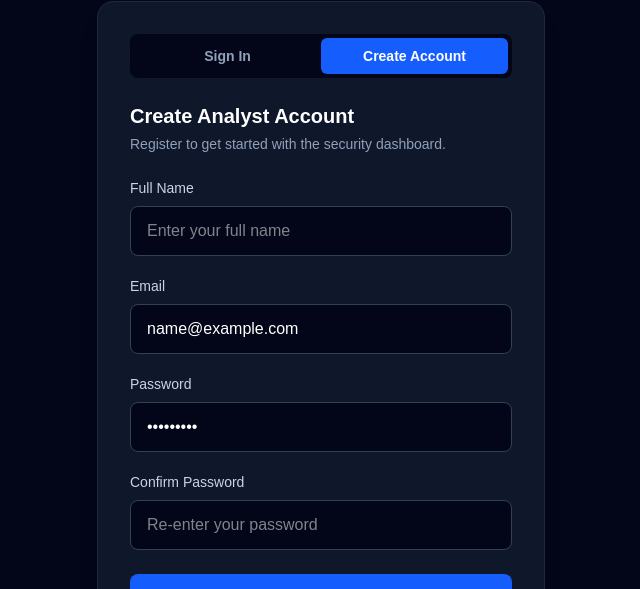
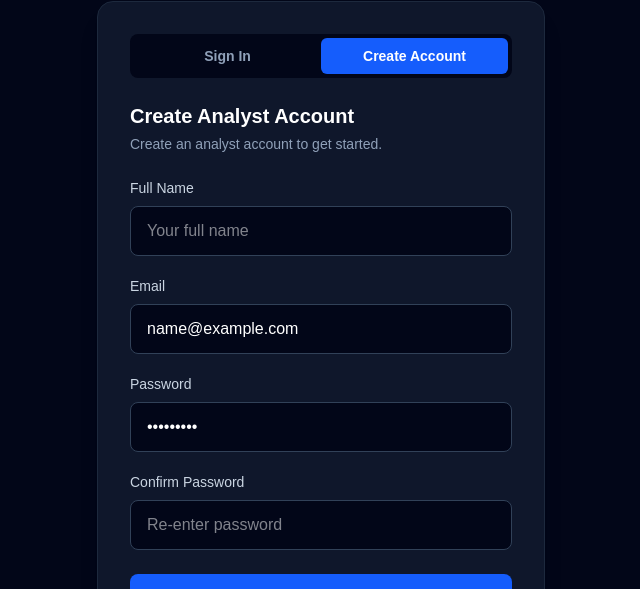
Before and after one commit to manasi132/threat-intel-platform, a Next.js app: page / in a window 1280 px wide. Both pictures are taken after typing "name@example.com", "Sample123" into the empty fields and a click on the button "Create Account". Shown: the part 211-800 px from the top of the page, without its empty margins (319-959 px from the left). Built offline with nearby package versions, Linux system fonts and the light colour scheme.

Commit message:
Connect analyst sign-up and sign-in forms to auth API

```diff
--- a/app/page.tsx
+++ b/app/page.tsx
@@ -2,204 +2,92 @@
 
 import { useState } from "react";
 
-type AuthMode = "signin" | "signup";
+type Mode = "signin" | "signup";
 
 export default function Home() {
-  const [mode, setMode] = useState<AuthMode>("signin");
+  const [mode, setMode] = useState<Mode>("signin");
   const [name, setName] = useState("");
   const [email, setEmail] = useState("");
   const [password, setPassword] = useState("");
-  const [confirmPassword, setConfirmPassword] = useState("");
+  const [confirm, setConfirm] = useState("");
+  const [busy, setBusy] = useState(false);
+  const [message, setMessage] = useState("");
+  const signup = mode === "signup";
 
-  const isSignUp = mode === "signup";
-
-  const handleSubmit = (e: React.FormEvent) => {
+  async function submit(e: React.FormEvent<HTMLFormElement>) {
     e.preventDefault();
-
-    if (!email.trim() || !password) {
-      alert("Please enter your email and password.");
+    setMessage("");
+    if (signup && password !== confirm) {
+      setMessage("Passwords do not match.");
       return;
     }
-
-    if (isSignUp) {
-      if (!name.trim()) {
-        alert("Please enter your full name.");
+    setBusy(true);
+    try {
+      const response = await fetch(signup ? "/api/auth/register" : "/api/auth/login", {
+        method: "POST",
+        headers: { "Content-Type": "application/json" },
+        body: JSON.stringify({ fullName: name, email, password }),
+      });
+      const data = await response.json();
+      if (!response.ok) {
+        setMessage(data.error || "Unable to continue. Please try again.");
         return;
       }
-      if (password.length < 8) {
-        alert("Please use a password with at least 8 characters.");
-        return;
+      if (signup) {
+        setMessage("Account created. Sign in with your new credentials.");
+        setMode("signin");
+        setPassword("");
+        setConfirm("");
+      } else {
+        window.location.href = data.user?.role === "Admin" ? "/admin/analysts" : "/dashboard";
       }
-      if (password !== confirmPassword) {
-        alert("The passwords do not match.");
-        return;
-      }
-
-      // Registration is not connected to the database yet.
-      alert("The sign-up screen is ready, but account creation still needs to be connected to the MySQL authentication API.");
-      return;
+    } catch {
+      setMessage("Could not reach the server. Check that the app is running.");
+    } finally {
+      setBusy(false);
     }
-
-    // Demo sign-in behavior: real password verification is not implemented yet.
-    window.location.href = "/dashboard";
-  };
+  }
 
   return (
     <main className="flex min-h-screen items-center justify-center bg-slate-950 px-6 py-10">
       <div className="w-full max-w-md">
         <div className="mb-8 text-center">
-          <div className="mx-auto mb-4 flex h-14 w-14 items-center justify-center rounded-xl bg-blue-600 text-xl font-bold text-white">
-            TI
-          </div>
-
-          <h1 className="text-3xl font-bold text-white">
-            Threat Intel Platform
-          </h1>
-
-          <p className="mt-2 text-slate-400">
-            Threat Intelligence &amp; IOC Correlation
-          </p>
+          <div className="mx-auto mb-4 flex h-14 w-14 items-center justify-center rounded-xl bg-blue-600 text-xl font-bold text-white">TI</div>
+          <h1 className="text-3xl font-bold text-white">Threat Intel Platform</h1>
+          <p className="mt-2 text-slate-400">Threat Intelligence &amp; IOC Correlation</p>
         </div>
-
         <section className="rounded-2xl border border-slate-800 bg-slate-900 p-6 shadow-xl sm:p-8">
           <div className="mb-6 grid grid-cols-2 rounded-lg bg-slate-950 p-1">
-            <button
-              type="button"
-              onClick={() => setMode("signin")}
-              className={`rounded-md px-3 py-2 text-sm font-semibold transition ${
-                !isSignUp
-                  ? "bg-blue-600 text-white"
-                  : "text-slate-400 hover:text-white"
-              }`}
-              aria-pressed={!isSignUp}
-            >
-              Sign In
-            </button>
-            <button
-              type="button"
-              onClick={() => setMode("signup")}
-              className={`rounded-md px-3 py-2 text-sm font-semibold transition ${
-                isSignUp
-                  ? "bg-blue-600 text-white"
-                  : "text-slate-400 hover:text-white"
-              }`}
-              aria-pressed={isSignUp}
-            >
-              Create Account
-            </button>
+            {(["signin", "signup"] as Mode[]).map((item) => (
+              <button key={item} type="button" onClick={() => { setMode(item); setMessage(""); }}
+                className={`rounded-md px-3 py-2 text-sm font-semibold ${mode === item ? "bg-blue-600 text-white" : "text-slate-400 hover:text-white"}`}>
+                {item === "signin" ? "Sign In" : "Create Account"}
+              </button>
+            ))}
           </div>
-
-          <h2 className="text-xl font-semibold text-white">
-            {isSignUp ? "Create Analyst Account" : "Analyst Login"}
-          </h2>
-          <p className="mb-6 mt-1 text-sm text-slate-400">
-            {isSignUp
-              ? "Register to get started with the security dashboard."
-              : "Sign in to access the security dashboard."}
-          </p>
-
-          <form onSubmit={handleSubmit}>
-            {isSignUp && (
-              <>
-                <label
-                  htmlFor="fullName"
-                  className="mb-2 block text-sm font-medium text-slate-300"
-                >
-                  Full Name
-                </label>
-                <input
-                  id="fullName"
-                  type="text"
-                  autoComplete="name"
-                  value={name}
-                  onChange={(e) => setName(e.target.value)}
-                  placeholder="Enter your full name"
-                  className="mb-5 w-full rounded-lg border border-slate-700 bg-slate-950 px-4 py-3 text-white outline-none focus:border-blue-500"
-                  required
-                />
-              </>
-            )}
-
-            <label
-              htmlFor="email"
-              className="mb-2 block text-sm font-medium text-slate-300"
-            >
-              Email
-            </label>
-            <input
-              id="email"
-              type="email"
-              autoComplete="email"
-              value={email}
-              onChange={(e) => setEmail(e.target.value)}
-              placeholder="analyst@example.com"
-              className="mb-5 w-full rounded-lg border border-slate-700 bg-slate-950 px-4 py-3 text-white outline-none focus:border-blue-500"
-              required
-            />
-
-            <label
-              htmlFor="password"
-              className="mb-2 block text-sm font-medium text-slate-300"
-            >
-              Password
-            </label>
-            <input
-              id="password"
-              type="password"
-              autoComplete={isSignUp ? "new-password" : "current-password"}
-              value={password}
-              onChange={(e) => setPassword(e.target.value)}
-              placeholder={isSignUp ? "Create a password (8+ characters)" : "Enter your password"}
-              className="mb-5 w-full rounded-lg border border-slate-700 bg-slate-950 px-4 py-3 text-white outline-none focus:border-blue-500"
-              minLength={isSignUp ? 8 : undefined}
-              required
-            />
-
-            {isSignUp && (
-              <>
-                <label
-                  htmlFor="confirmPassword"
-                  className="mb-2 block text-sm font-medium text-slate-300"
-                >
-                  Confirm Password
-                </label>
-                <input
-                  id="confirmPassword"
-                  type="password"
-                  autoComplete="new-password"
-                  value={confirmPassword}
-                  onChange={(e) => setConfirmPassword(e.target.value)}
-                  placeholder="Re-enter your password"
-                  className="mb-6 w-full rounded-lg border border-slate-700 bg-slate-950 px-4 py-3 text-white outline-none focus:border-blue-500"
-                  minLength={8}
-                  required
-                />
-              </>
-            )}
-
-            <button
-              type="submit"
-              className="w-full rounded-lg bg-blue-600 py-3 font-semibold text-white transition hover:bg-blue-500"
-            >
-              {isSignUp ? "Create Account" : "Sign In"}
-            </button>
+          <h2 className="text-xl font-semibold text-white">{signup ? "Create Analyst Account" : "Analyst Login"}</h2>
+          <p className="mb-6 mt-1 text-sm text-slate-400">{signup ? "Create an analyst account to get started." : "Sign in to access the security dashboard."}</p>
+          <form onSubmit={submit}>
+            {signup && <>
+              <label htmlFor="name" className="mb-2 block text-sm font-medium text-slate-300">Full Name</label>
+              <input id="name" value={name} onChange={(e) => setName(e.target.value)} autoComplete="name" required maxLength={100} placeholder="Your full name" className="mb-5 w-full rounded-lg border border-slate-700 bg-slate-950 px-4 py-3 text-white outline-none focus:border-blue-500" />
+            </>}
+            <label htmlFor="email" className="mb-2 block text-sm font-medium text-slate-300">Email</label>
+            <input id="email" type="email" value={email} onChange={(e) => setEmail(e.target.value)} autoComplete="email" required maxLength={150} placeholder="analyst@example.com" className="mb-5 w-full rounded-lg border border-slate-700 bg-slate-950 px-4 py-3 text-white outline-none focus:border-blue-500" />
+            <label htmlFor="password" className="mb-2 block text-sm font-medium text-slate-300">Password</label>
+            <input id="password" type="password" value={password} onChange={(e) => setPassword(e.target.value)} autoComplete={signup ? "new-password" : "current-password"} required minLength={signup ? 10 : 1} placeholder={signup ? "At least 10 characters" : "Enter your password"} className="mb-5 w-full rounded-lg border border-slate-700 bg-slate-950 px-4 py-3 text-white outline-none focus:border-blue-500" />
+            {signup && <>
+              <label htmlFor="confirm" className="mb-2 block text-sm font-medium text-slate-300">Confirm Password</label>
+              <input id="confirm" type="password" value={confirm} onChange={(e) => setConfirm(e.target.value)} required minLength={10} autoComplete="new-password" placeholder="Re-enter password" className="mb-6 w-full rounded-lg border border-slate-700 bg-slate-950 px-4 py-3 text-white outline-none focus:border-blue-500" />
+            </>}
+            {message && <p role="status" className="mb-4 rounded-lg border border-slate-700 bg-slate-950 p-3 text-sm text-slate-300">{message}</p>}
+            <button type="submit" disabled={busy} className="w-full rounded-lg bg-blue-600 py-3 font-semibold text-white transition hover:bg-blue-500 disabled:opacity-60">{busy ? "Please wait..." : signup ? "Create Account" : "Sign In"}</button>
           </form>
-
-          <p className="mt-5 text-center text-sm text-slate-400">
-            {isSignUp ? "Already have an account?" : "New analyst?"}{" "}
-            <button
-              type="button"
-              onClick={() => setMode(isSignUp ? "signin" : "signup")}
-              className="font-semibold text-blue-400 hover:text-blue-300"
-            >
-              {isSignUp ? "Sign In" : "Create an account"}
-            </button>
+          <p className="mt-5 text-center text-sm text-slate-400">{signup ? "Already registered?" : "New analyst?"}{" "}
+            <button type="button" onClick={() => { setMode(signup ? "signin" : "signup"); setMessage(""); }} className="font-semibold text-blue-400 hover:text-blue-300">{signup ? "Sign In" : "Create an account"}</button>
           </p>
         </section>
-
-        <p className="mt-6 text-center text-xs text-slate-500">
-          Threat Intel &amp; IOC Correlation Platform
-        </p>
+        <p className="mt-6 text-center text-xs text-slate-500">Threat Intel &amp; IOC Correlation Platform</p>
       </div>
     </main>
   );
```
